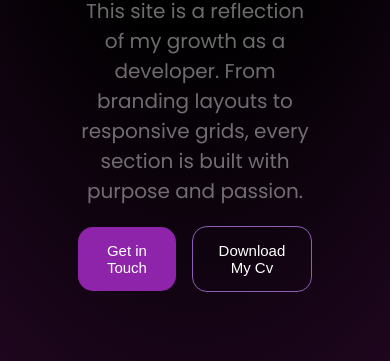
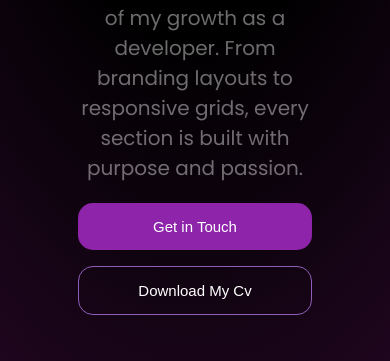
Before and after one commit to 0xFatcatsEc/My_Personal_Portfolio, a plain HTML site: page index.html in a window 390 px wide. Shown: the part 483-844 px from the top of the page. Drawn offline with Linux system fonts and the light colour scheme.

Commit message:
fix other bug

```diff
--- a/style.css
+++ b/style.css
@@ -226,6 +226,7 @@ ul.ham-menu li a{
 .buttons {
     margin-top: 20px;
     display: flex;
+    flex-direction: row;
     gap: 1rem;
     justify-content: center;
     align-items: center;
@@ -364,6 +365,15 @@ ul.ham-menu li a{
         display: flex;
     }
 
+    .buttons {
+        flex-direction: column;
+    }
+
+    .get-in-touch,
+    .download {
+    width: 100%;
+}
+
     .grid-container {
         display: flex;
         flex-direction: column;
```
Also changed, not shown: index.html (+3 -3 lines).
